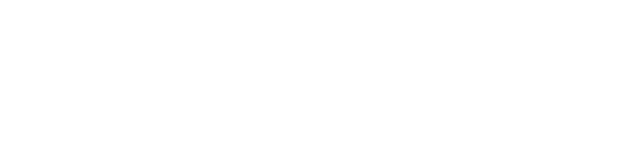
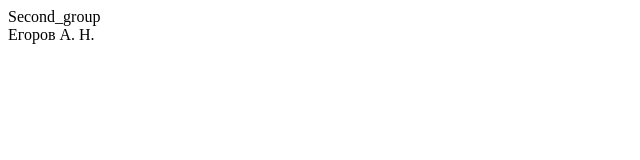
Before and after one commit to GitStudentDeveloper/git_lab_2016, a plain HTML site: page index.html in a window 1280 px wide. Shown: the whole page, without its empty margins (0-640 px from the left). Drawn offline with Linux system fonts and the light colour scheme.

Commit message:
Update index.html

```diff
--- a/index.html
+++ b/index.html
@@ -7,7 +7,12 @@
 
 <body>
 	<div id='main_block'>
-
+		<div id="seconf_group">
+			<span>Second_group</span>
+		</div>
+		<div id="seconf_group">
+			<span>Егоров А. Н.</span>
+		</div>
 	</div>
 </body>
 
```
